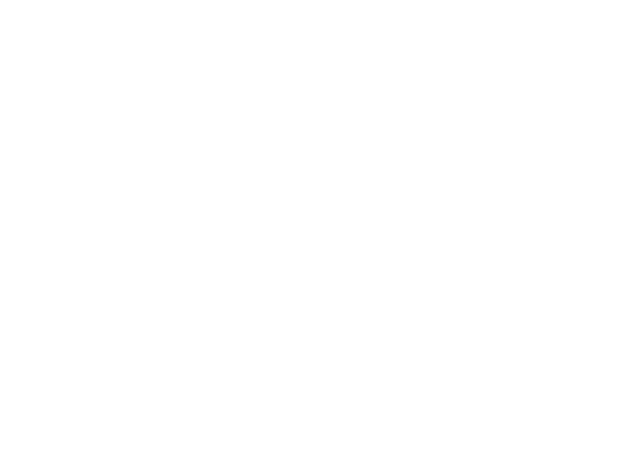
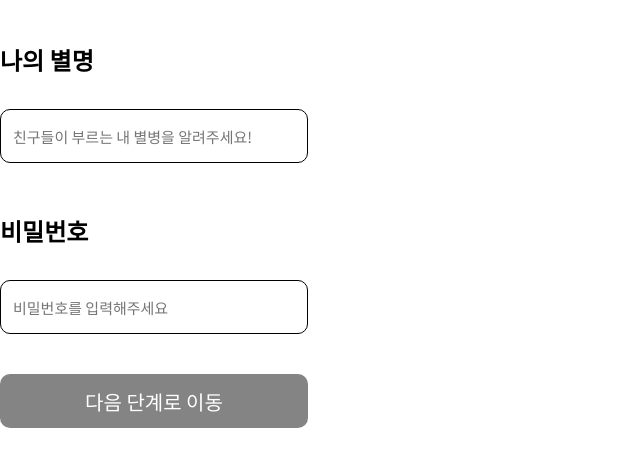
Before and after one commit to bigone-77/threeout_front, a React (Create React App) app: page /setProfile in a window 1280 px wide. Before the commit this address had no page. Shown: the top 466 px of the page, without its empty margins (0-640 px from the left). Built offline with nearby package versions, Linux system fonts and the light colour scheme.

Commit message:
[FEAT] 로그인, 회원가입

```diff
--- /dev/null
+++ b/src/pages/SetProfile.jsx
@@ -0,0 +1,61 @@
+import React from "react";
+import { useNavigate } from "react-router-dom";
+import { useForm } from "react-hook-form";
+import styled from "styled-components";
+
+export default function SetProfile() {
+  const { register, handleSubmit } = useForm();
+
+  return (
+    <Wrapper>
+      <Label>나의 별명</Label>
+      <InputBox
+        name="nickname"
+        placeholder="친구들이 부르는 내 별병을 알려주세요!"
+        {...register("nickname")}
+      />
+
+      <Label>비밀번호</Label>
+      <InputBox
+        name="password"
+        placeholder="비밀번호를 입력해주세요"
+        {...register("password")}
+      />
+
+      <SubmitBtn type="submit">다음 단계로 이동</SubmitBtn>
+    </Wrapper>
+  );
+}
+
+const Wrapper = styled.div`
+  display: flex;
+  flex-direction: column;
+  justify-content: center;
+`;
+const Label = styled.div`
+  font-size: 24px;
+  font-weight: 700;
+  margin-top: 42px;
+  margin-bottom: 32px;
+`;
+const InputBox = styled.input`
+  width: 308px;
+  height: 54px;
+  border-radius: 10px;
+  border: 1px solid #000;
+  font-size: 15px;
+  font-weight: 400;
+  margin-bottom: 8px;
+  padding: 12px;
+`;
+const SubmitBtn = styled.button`
+  width: 308px;
+  height: 54px;
+  border: none;
+  border-radius: 10px;
+  background: #848484;
+  color: #fff;
+  text-align: center;
+  font-size: 20px;
+  margin-top: 32px;
+`;
--- a/src/pages/auth/Login.jsx
+++ b/src/pages/auth/Login.jsx
@@ -14,7 +14,7 @@ export default function Login() {
   };
 
   const goToSign = () => {
-    navigate("/signin");
+    navigate("/signIn");
   };
 
   return (
@@ -78,6 +78,8 @@ const LoginBtn = styled.button`
   background: #170a0a;
   color: #fff;
   margin: 12px 0;
+  font-size: 20px;
+  font-weight: 400;
 `;
 const SigninBtn = styled.button`
   width: 308px;
@@ -85,4 +87,7 @@ const SigninBtn = styled.button`
   border: none;
   border-radius: 10px;
   background: #848484;
+  color: #fff;
+  font-size: 20px;
+  font-weight: 400;
 `;
--- a/src/pages/auth/Signin.jsx
+++ b/src/pages/auth/Signin.jsx
@@ -1,4 +1,5 @@
 import React, { useState } from "react";
+import { useNavigate } from "react-router-dom";
 import { useForm } from "react-hook-form";
 import styled, { css } from "styled-components";
 import { yupResolver } from "@hookform/resolvers/yup";
@@ -26,6 +27,7 @@ const validationSchema = yup.object().shape({
 
 export default function Login() {
   const [info, setInfo] = useState({});
+  const navigate = useNavigate();
   const {
     register,
     handleSubmit,
@@ -39,6 +41,7 @@ export default function Login() {
   const onSubmit = (data) => {
     setInfo(data);
     console.log(data);
+    navigate("/profile");
   };
 
   return (
--- a/src/router/Routes.jsx
+++ b/src/router/Routes.jsx
@@ -1,14 +1,16 @@
 import { Route, Routes as ReactRouters } from "react-router-dom";
 import MainPage from "../pages/MainPage";
 import Login from "./../pages/auth/Login";
-import Signin from "./../pages/auth/Signin";
+import SignIn from "./../pages/auth/SignIn";
+import SetProfile from "./../pages/SetProfile";
 
 const Routes = () => {
   return (
     <ReactRouters>
       <Route path="/" element={<MainPage />} />
       <Route path="/login" element={<Login />} />
-      <Route path="/signin" element={<Signin />} />
+      <Route path="/signIn" element={<SignIn />} />
+      <Route path="/setProfile" element={<SetProfile />} />
     </ReactRouters>
   );
 };
```
